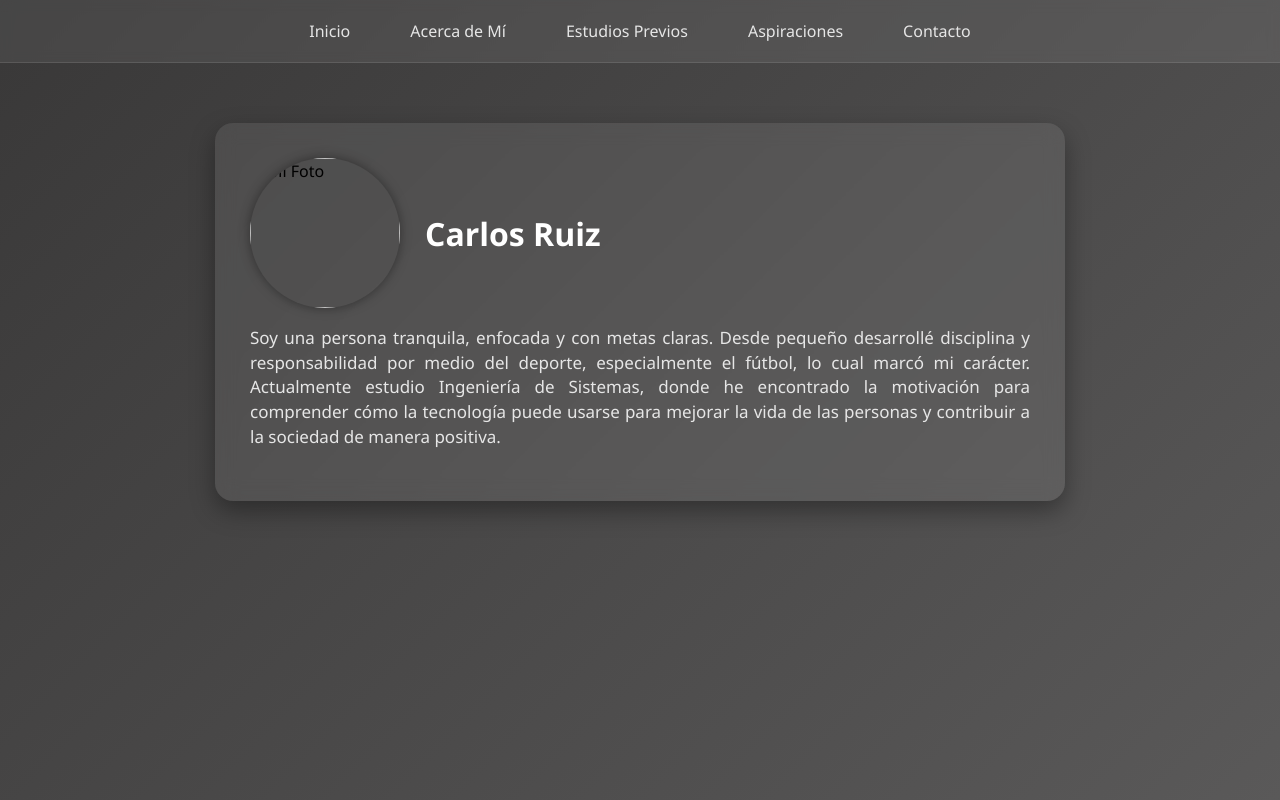
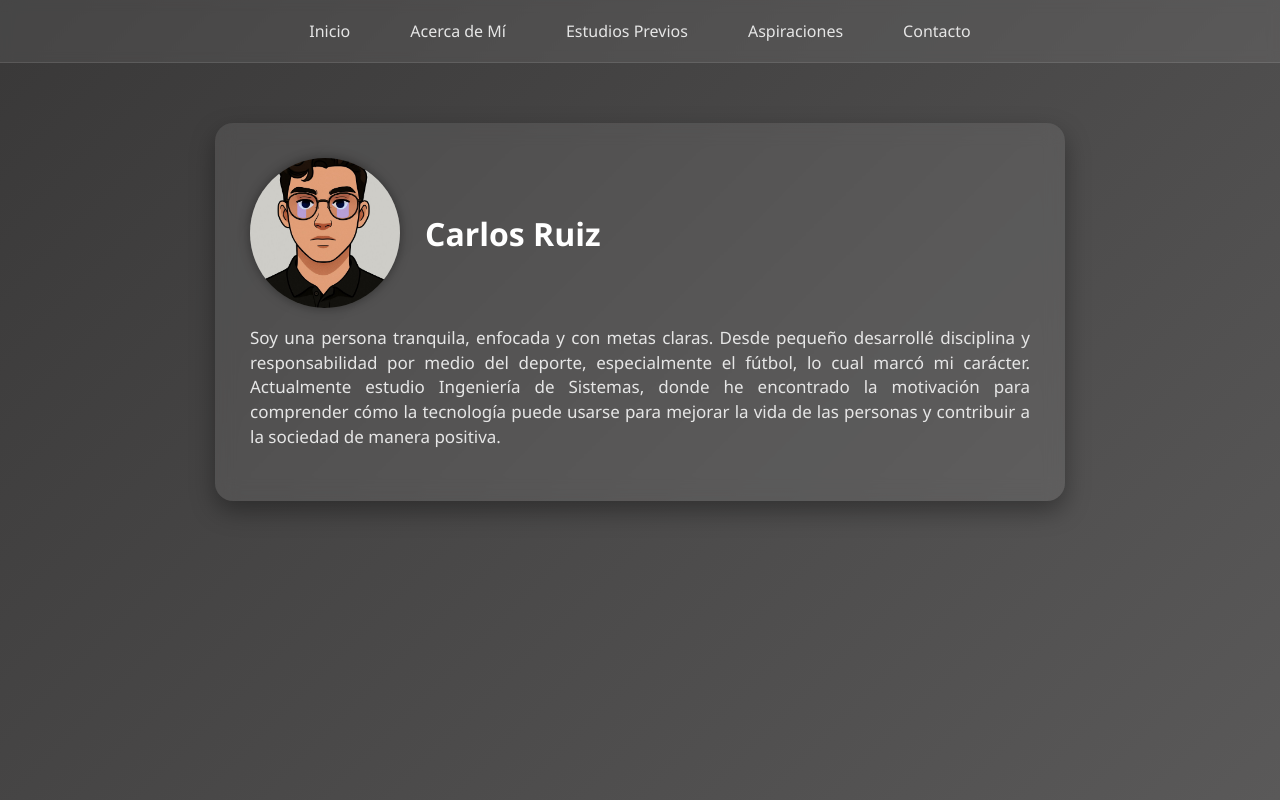
Before and after one commit to Carlos3841x/MiPortafolio, a plain HTML site: page acerca.html in a window 1280 px wide. Drawn offline with Linux system fonts and the light colour scheme.

Commit message:
imagen cambio

```diff
--- a/acerca.html
+++ b/acerca.html
@@ -103,7 +103,7 @@
     <!-- CONTENIDO -->
     <div class="card">
         <div class="perfil">
-            <img src="images/Imagen de WhatsApp 2025-11-09 a las 01.17.57_96cd6460.jpg" alt="Mi Foto">
+            <img src="Imagen de WhatsApp 2025-11-09 a las 01.17.57_96cd6460.jpg" alt="Mi Foto">
             <h1>Carlos Ruiz</h1>
         </div>
 
@@ -117,4 +117,5 @@
     </div>
 
 </body>
+
 </html>
```
